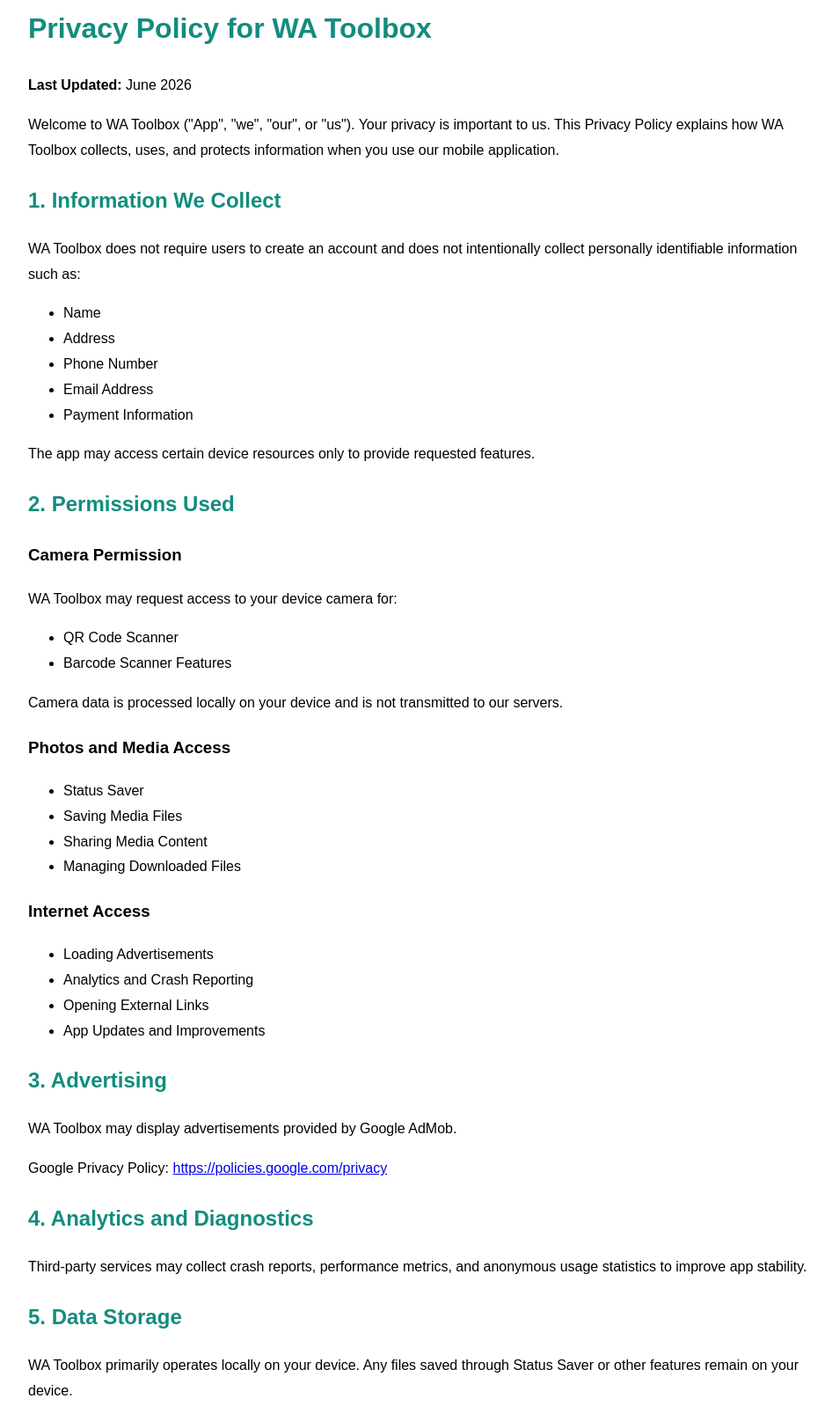
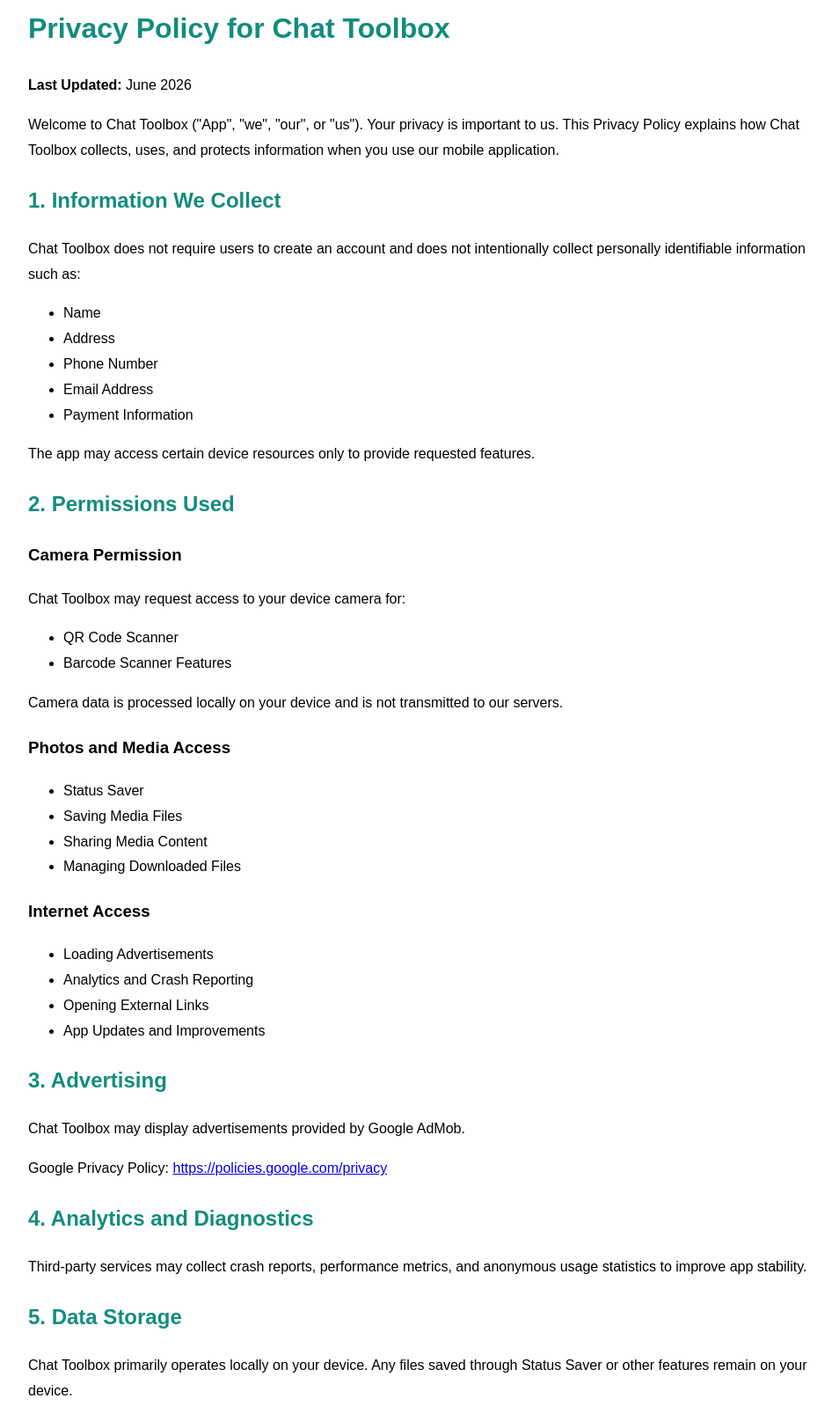
Before and after one commit to taufeeqahmad21/wa-toolbox-privacy, a plain HTML site: page index.html in a window 1280 px wide. Shown: the part 37-1635 px from the top of the page at 88% size, without its empty margins (158-1104 px from the left). Drawn offline with Linux system fonts and the light colour scheme.

Commit message:
Rename WA Toolbox to Chat Toolbox in privacy policy

```diff
--- a/index.html
+++ b/index.html
@@ -1,7 +1,7 @@
 <!DOCTYPE html>
 <html>
 <head>
-    <title>WA Toolbox Privacy Policy</title>
+    <title>Chat Toolbox Privacy Policy</title>
     <meta charset="UTF-8">
     <style>
         body {
@@ -19,18 +19,18 @@
 </head>
 <body>
 
-<h1>Privacy Policy for WA Toolbox</h1>
+<h1>Privacy Policy for Chat Toolbox</h1>
 
 <p><strong>Last Updated:</strong> June 2026</p>
 <p>
-Welcome to WA Toolbox ("App", "we", "our", or "us").
+Welcome to Chat Toolbox ("App", "we", "our", or "us").
 Your privacy is important to us.
-This Privacy Policy explains how WA Toolbox collects, uses, and protects information when you use our mobile application.
+This Privacy Policy explains how Chat Toolbox collects, uses, and protects information when you use our mobile application.
 </p>
 
 <h2>1. Information We Collect</h2>
 <p>
-WA Toolbox does not require users to create an account and does not intentionally collect personally identifiable information such as:
+Chat Toolbox does not require users to create an account and does not intentionally collect personally identifiable information such as:
 </p>
 <ul>
     <li>Name</li>
@@ -48,7 +48,7 @@ The app may access certain device resources only to provide requested features.
 
 <h3>Camera Permission</h3>
 <p>
-WA Toolbox may request access to your device camera for:
+Chat Toolbox may request access to your device camera for:
 </p>
 <ul>
     <li>QR Code Scanner</li>
@@ -77,7 +77,7 @@ Camera data is processed locally on your device and is not transmitted to our se
 
 <h2>3. Advertising</h2>
 <p>
-WA Toolbox may display advertisements provided by Google AdMob.
+Chat Toolbox may display advertisements provided by Google AdMob.
 </p>
 
 <p>
@@ -94,7 +94,7 @@ Third-party services may collect crash reports, performance metrics, and anonymo
 
 <h2>5. Data Storage</h2>
 <p>
-WA Toolbox primarily operates locally on your device.
+Chat Toolbox primarily operates locally on your device.
 Any files saved through Status Saver or other features remain on your device.
 </p>
 
@@ -105,7 +105,7 @@ We do not sell, rent, or trade user information.
 
 <h2>7. Children's Privacy</h2>
 <p>
-WA Toolbox is not intended for children under 13 years of age.
+Chat Toolbox is not intended for children under 13 years of age.
 </p>
 
 <h2>8. Third-Party Services</h2>
@@ -131,7 +131,7 @@ Changes will be posted on this page.
 <p>
 If you have any questions regarding this Privacy Policy, please contact us:
 
-WA Toolbox Support
+Chat Toolbox Support
 
 Email: support.watoolbox@gmail.com
 </p>
```
